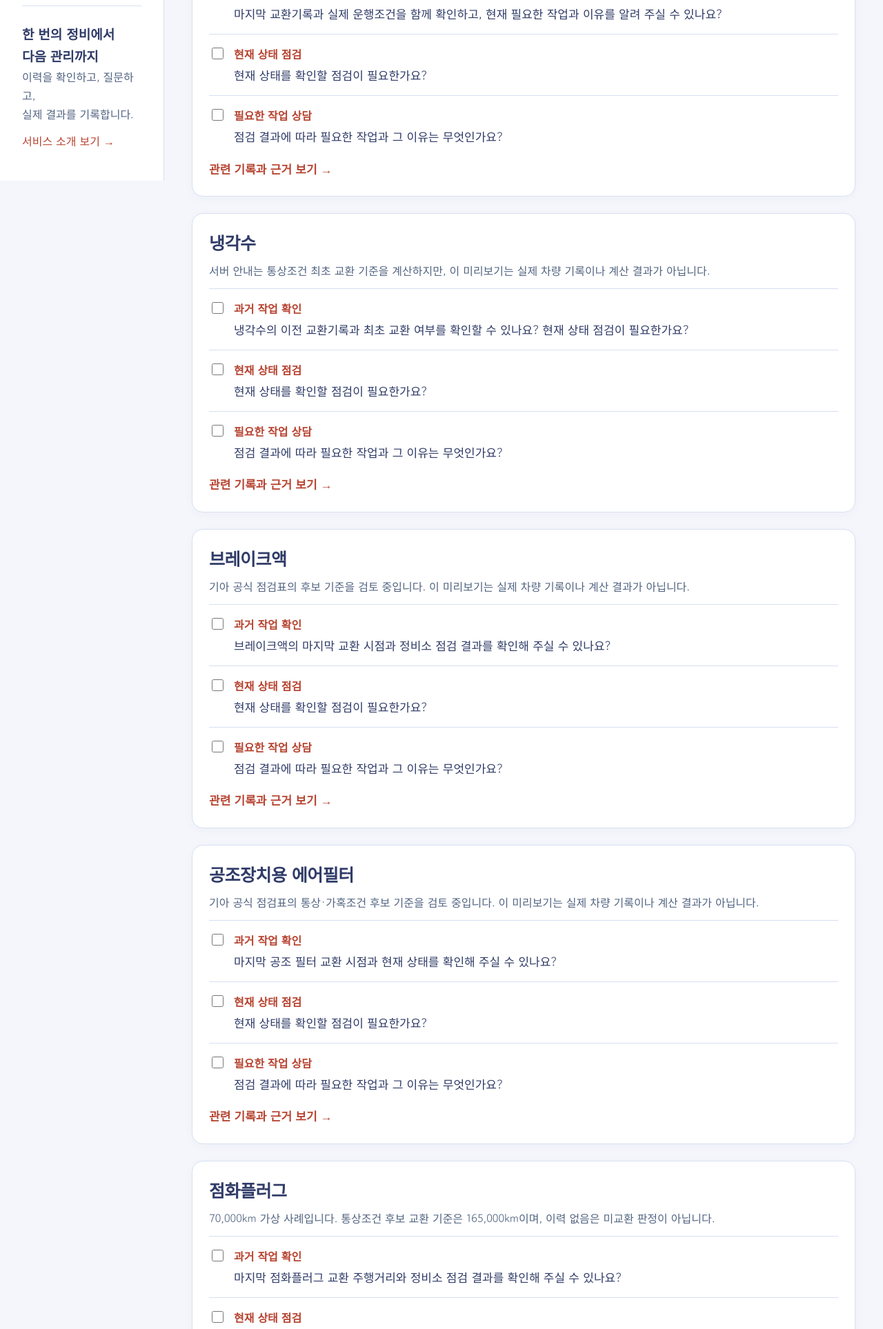
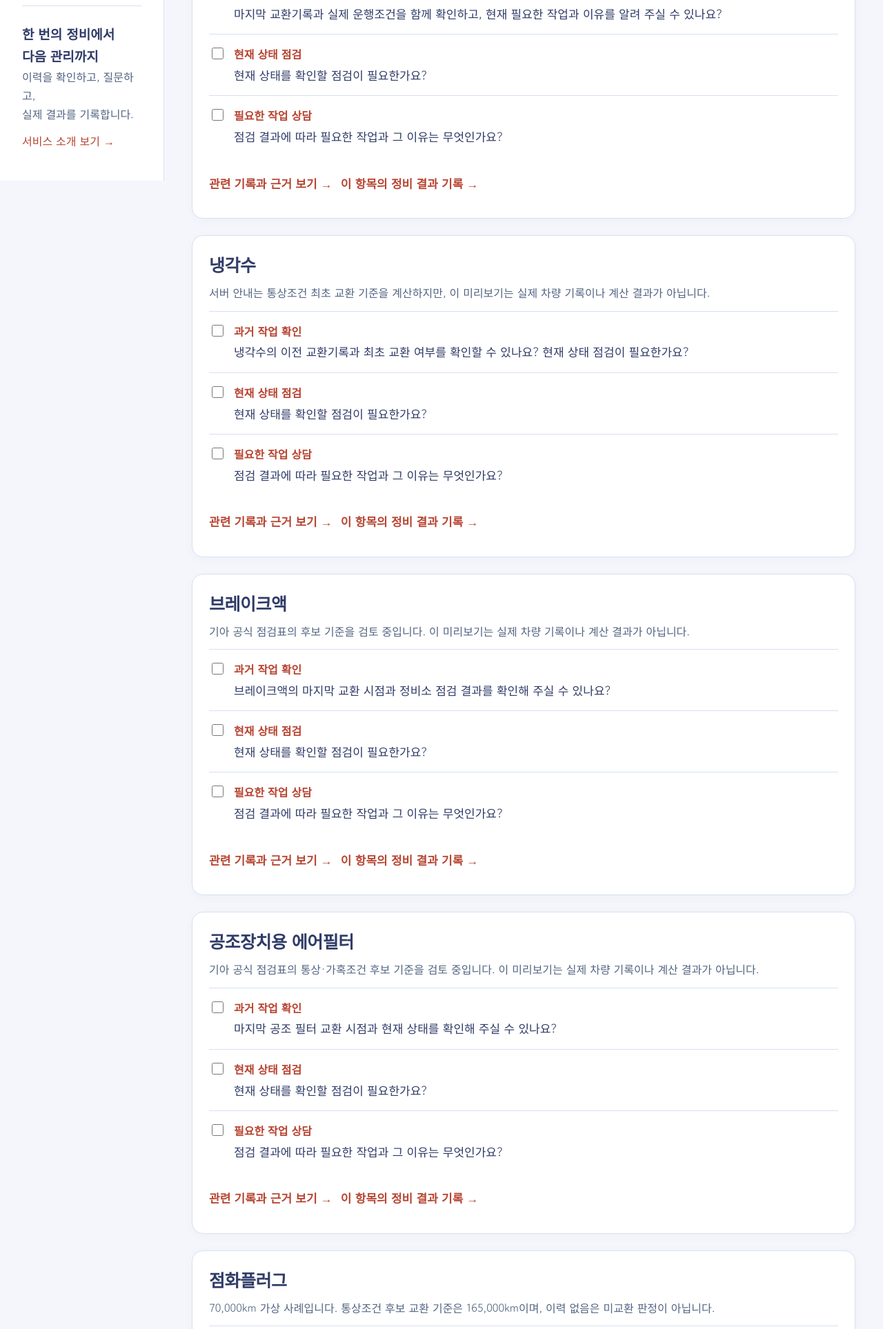
Before and after one commit to 2026-DongA-DataAI-5/sainjo, a Flask app: page /questions in a window 1280 px wide. Shown: the part 538-2465 px from the top of the page at 69% size. Run offline with Flask 3, Linux system fonts and the light colour scheme.

Commit message:
test: verify question persistence, migrations and safe record handoff

```diff
--- a/source/chageun/schema.sql
+++ b/source/chageun/schema.sql
@@ -1,4 +1,4 @@
--- 차근 MySQL 스키마 v1.0 (1단계: users / vehicles / records)
+-- 차근 MySQL 스키마 v1.0 (users / vehicles / records / question_selections)
 --
 -- 주의: 시험 DB 전용입니다. 실제 사용자 DB에 실행하거나 테스트 중 DROP하지 마세요.
 -- 적용 예시(시험 DB 이름을 직접 지정):
@@ -9,7 +9,7 @@
 -- 날짜·거리가 없는 값은 NULL입니다. 0km와 NULL은 다른 값입니다.
 -- 자료 확인일(checked_date)은 증빙 자동 검증 결과가 아닙니다.
 -- 기존 DB는 migrations/001_vehicle_date_and_service_items.sql부터 번호 순서대로 한 번 적용하세요.
--- 기존 DB 적용 순서: migrations/001 → 002 → 003 → 004 → 005 → 006 → 007 → 008
+-- 기존 DB 적용 순서: migrations/001 → 002 → 003 → 004 → 005 → 006 → 007 → 008 → 009
 
 CREATE TABLE IF NOT EXISTS users (
     id INT UNSIGNED NOT NULL AUTO_INCREMENT,
--- a/source/chageun/templates/questions.html
+++ b/source/chageun/templates/questions.html
@@ -8,7 +8,19 @@
 <p class="prototype-note" data-demo-data-note>관리 안내를 불러오는 중입니다.</p><section class="question-section" data-management-questions aria-live="polite"></section>
 {% else %}
 <p class="field-note">체크 상태는 현재 브라우저에 저장되며 정비 완료나 점검 결과를 의미하지 않습니다.</p><p class="form-message" data-question-message role="status" aria-live="polite"></p>
-{% for item in items %}<section class="question-section"><h2>{{ item.name }}</h2><p class="muted">{{ item.reason }}</p><label class="question-choice"><input type="checkbox" data-question-key="{{ item.key }}:history"><span><strong>과거 작업 확인</strong>{{ item.question }}</span></label><label class="question-choice"><input type="checkbox" data-question-key="{{ item.key }}:inspection"><span><strong>현재 상태 점검</strong>현재 상태를 확인할 점검이 필요한가요?</span></label><label class="question-choice"><input type="checkbox" data-question-key="{{ item.key }}:work"><span><strong>필요한 작업 상담</strong>점검 결과에 따라 필요한 작업과 그 이유는 무엇인가요?</span></label><a class="text-link" href="{{ url_for('pages.item_detail', item_key=item.key) }}">관련 기록과 근거 보기 →</a></section>{% endfor %}<div class="form-actions"><a class="button primary" href="{{ url_for('pages.maintenance_new') }}">정비 결과 입력 화면 →</a></div>
+{% for item in items %}
+<section class="question-section">
+  <h2>{{ item.name }}</h2><p class="muted">{{ item.reason }}</p>
+  <label class="question-choice"><input type="checkbox" data-question-key="{{ item.key }}:history"><span><strong>과거 작업 확인</strong>{{ item.question }}</span></label>
+  <label class="question-choice"><input type="checkbox" data-question-key="{{ item.key }}:inspection"><span><strong>현재 상태 점검</strong>현재 상태를 확인할 점검이 필요한가요?</span></label>
+  <label class="question-choice"><input type="checkbox" data-question-key="{{ item.key }}:work"><span><strong>필요한 작업 상담</strong>점검 결과에 따라 필요한 작업과 그 이유는 무엇인가요?</span></label>
+  <div class="form-actions">
+    <a class="text-link" href="{{ url_for('pages.item_detail', item_key=item.key) }}">관련 기록과 근거 보기 →</a>
+    <a class="text-link" href="{{ url_for('pages.maintenance_new', item=item.key) }}">이 항목의 정비 결과 기록 →</a>
+  </div>
+</section>
+{% endfor %}
+<div class="form-actions"><a class="button primary" href="{{ url_for('pages.maintenance_new') }}">정비 결과 입력 화면 →</a></div>
 {% endif %}
 {% if api_mode == 'live' %}<div class="form-actions"><a class="button primary" href="{{ url_for('pages.maintenance_new') }}">정비 결과 입력 →</a></div>{% endif %}
 {% endblock %}
```
Also changed, not shown: source/tests/browser-flow.cjs (+5 -0 lines), source/tests/test_mysql_flow.py (+21 -0 lines), source/tests/test_page_modes.py (+6 -0 lines), source/tests/ui-checklist.md (+10 -0 lines), README.md, source/chageun/services/README.md.
